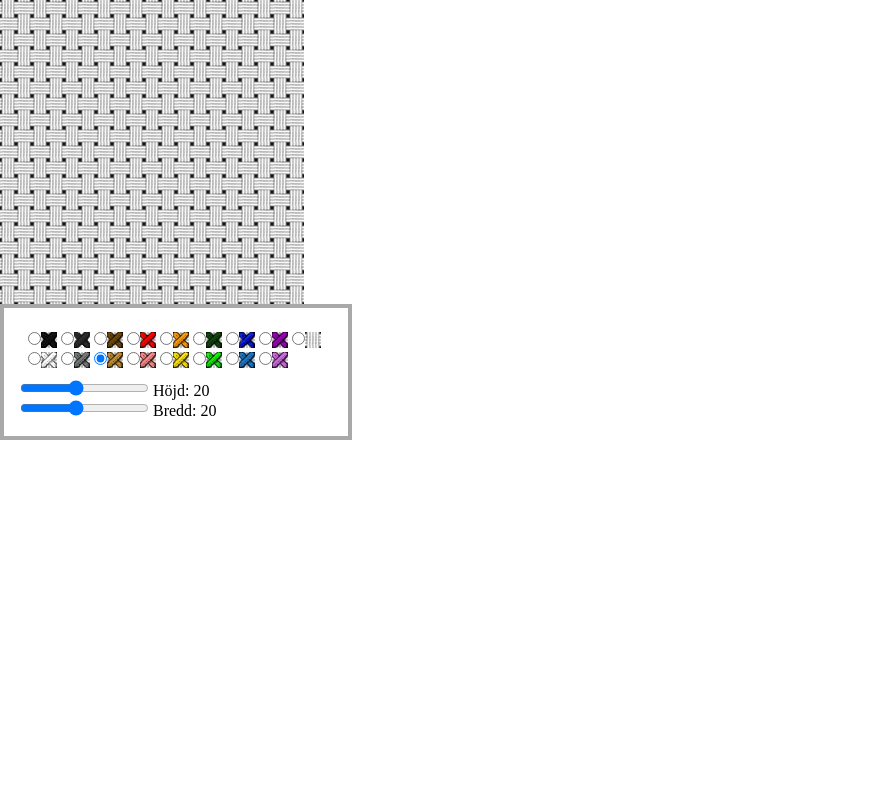
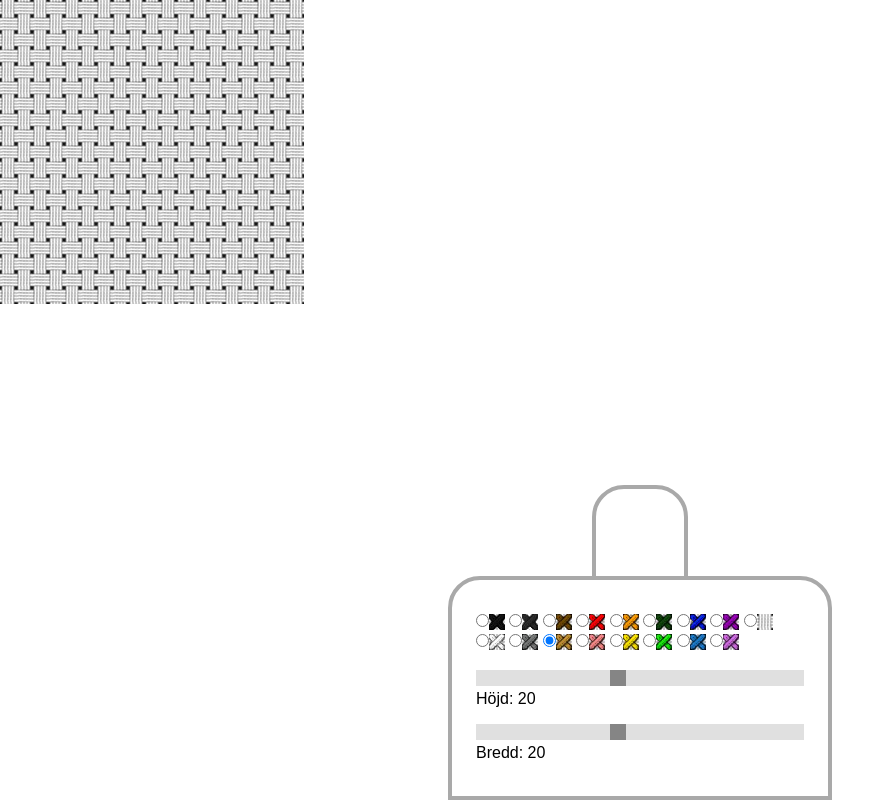
Before and after one commit to ozckarr/crossStitch, a plain HTML site: page index.html in a window 1280 px wide. Shown: the whole page, without its empty margins (0-895 px from the left). Drawn offline with Linux system fonts and the light colour scheme; a web font is replaced by a local one.

Commit message:
Fix vertical bugg

```diff
--- a/index.html
+++ b/index.html
@@ -6,10 +6,12 @@
     <meta http-equiv="X-UA-Compatible" content="ie=edge">
     <link rel="stylesheet" href="style.css">
     <script defer src="script.js" type="text/javascript"></script>
+    <link href="https://fonts.googleapis.com/css?family=Sulphur+Point&display=swap" rel="stylesheet">
     <title>Document</title>
 </head>
 <body>
     <div class="crossStitchBackground"></div>
+    <div class="crossStitchPanelToggleButton"></div>
     <div class="crossStitchPanel">
             <div class="crossStitchColorPicker">
                     <input type="radio" name="color" value="black" class="crossStitchColorBlack" checked="checked"><div class="colorbox crossStitchColorBoxBlack"></div>
--- a/script.js
+++ b/script.js
@@ -49,7 +49,7 @@ function background(){
                 } else {
                     let cellId = i+ ":" +j;
                     td.className = "backgroundHor";
-                    td.setAttribute("onclick", "backgroundVer(event)");
+                    td.setAttribute("onclick", "backgroundHor(event)");
                     td.setAttribute("id", cellId);
                 }
                 tr.appendChild(td);
@@ -86,8 +86,8 @@ function backgroundVer(event){
         document.getElementById(event.target.id).style.backgroundImage = "url('./images/backgroundVerLiBrown.jpg')";
     } else if (document.querySelector('.crossStitchColorPink:checked')) {
         document.getElementById(event.target.id).style.backgroundImage = "url('./images/backgroundVerPink.jpg')";
-    } else if (document.querySelector('.crossStitchColorPink:checked')) {
-        document.getElementById(event.target.id).style.backgroundImage = "url('./images/backgroundVerPink.jpg')";
+    } else if (document.querySelector('.crossStitchColorYellow:checked')) {
+        document.getElementById(event.target.id).style.backgroundImage = "url('./images/backgroundVerYellow.jpg')";
     } else if (document.querySelector('.crossStitchColorGreen:checked')) {
         document.getElementById(event.target.id).style.backgroundImage = "url('./images/backgroundVerGreen.jpg')";
     } else if (document.querySelector('.crossStitchColorLiBlue:checked')) {
@@ -95,8 +95,6 @@ function backgroundVer(event){
     } else if (document.querySelector('.crossStitchColorLiPurple:checked')) {
         document.getElementById(event.target.id).style.backgroundImage = "url('./images/backgroundVerLiPurple.jpg')";
     } else if (document.querySelector('.crossStitchColorReset:checked')) {
-        document.getElementById(event.target.id).style.backgroundImage = "url('./images/backgroundVer.jpeg')";
-    } else {
         document.getElementById(event.target.id).style.backgroundImage = "url('./images/backgroundVer.jpeg')";
     }
 }
@@ -136,7 +134,5 @@ function backgroundHor(event){
         document.getElementById(event.target.id).style.backgroundImage = "url('./images/backgroundHorLiPurple.jpg')";
     } else if (document.querySelector('.crossStitchColorReset:checked')) {
         document.getElementById(event.target.id).style.backgroundImage = "url('./images/backgroundHor.jpeg')";
-    } else {
-        document.getElementById(event.target.id).style.backgroundImage = "url('./images/backgroundHor.jpeg')";
     }
 }
--- a/style.css
+++ b/style.css
@@ -2,6 +2,8 @@
     padding: 0;
     margin: 0;
     box-sizing: border-box;
+    font-family: 'Sulphur Point', sans-serif;
+
 }
 
 table {
@@ -44,9 +46,62 @@ table {
     flex-direction: column;
     justify-content: center;
     border: darkgrey solid 0.3rem;
-    width: 22rem;
+    width: 24rem;
+    height: 14rem;
     padding: 1rem;
+    position: absolute;
+    bottom: 0;
+    background-color: white;
+    left: 50%;
+    margin-left: -12rem;
+    z-index: 20;
+    border-top-left-radius: 2rem;
+    border-top-right-radius: 2rem;
 }
+
+.crossStitchPanelToggleButton{
+    border: darkgrey solid 0.3rem;
+    width: 6rem;
+    height: 6rem;
+    padding: 1rem;
+    position: absolute;
+    bottom: 13.7rem;
+    background-color: white;
+    left: 50%;
+    margin-left: -3rem;
+    z-index: 19;
+    border-top-left-radius: 2rem;
+    border-top-right-radius: 2rem;
+}
+
+
+.slider {
+    -webkit-appearance: none;
+    width: 100%;
+    height: 1rem;
+    background: #d3d3d3;
+    outline: none;
+    opacity: 0.7;
+    -webkit-transition: .2s;
+    transition: opacity .2s;
+  }
+
+  .slider:hover {
+    opacity: 1;
+  }
+
+  .sliderHeightBox, .sliderWidthBox{
+      padding: 0.5rem;
+  }
+
+  .slider::-webkit-slider-thumb {
+    -webkit-appearance: none;
+    appearance: none;
+    width: 1rem;
+    height: 1rem;
+    background: rgb(82, 82, 82);
+    cursor: pointer;
+  }
 
 
 .crossStitchColorBoxBlack{
```
